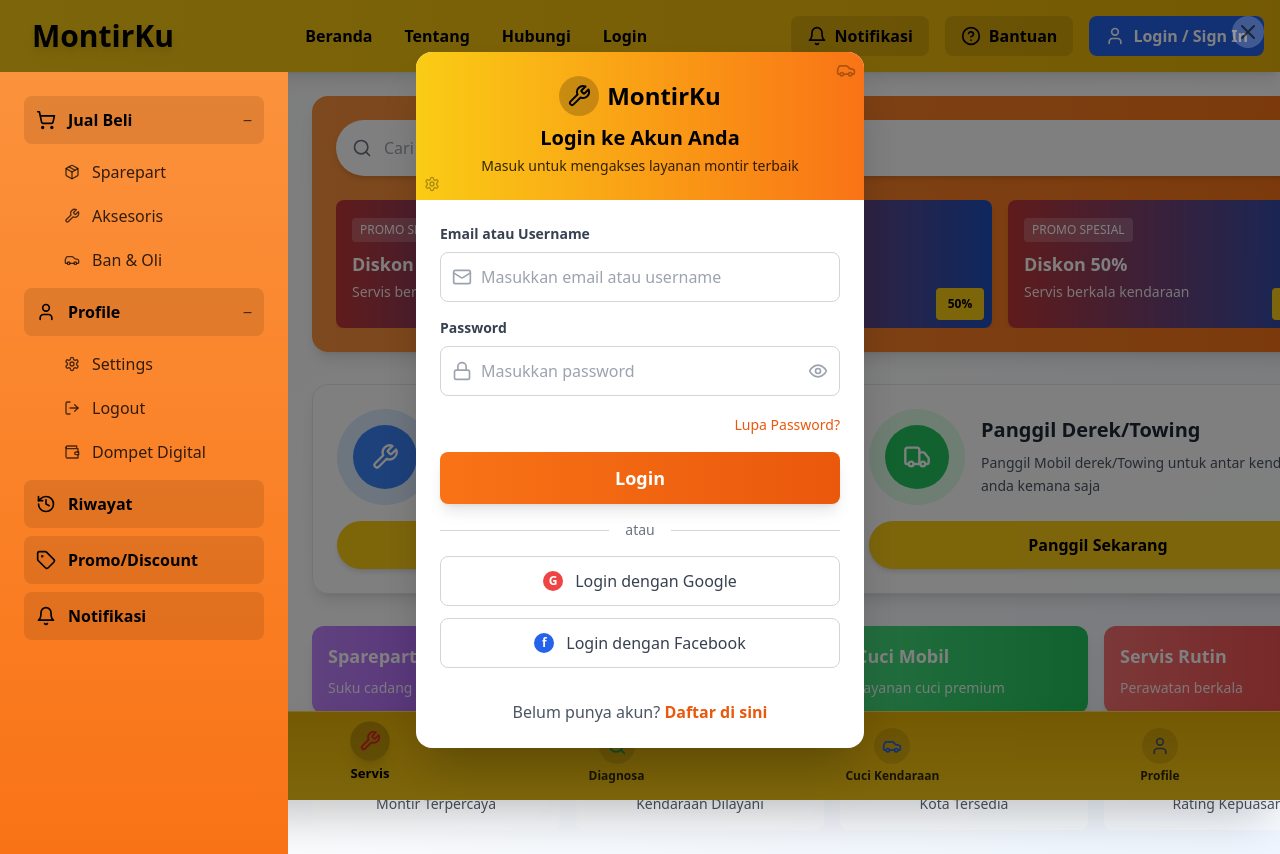
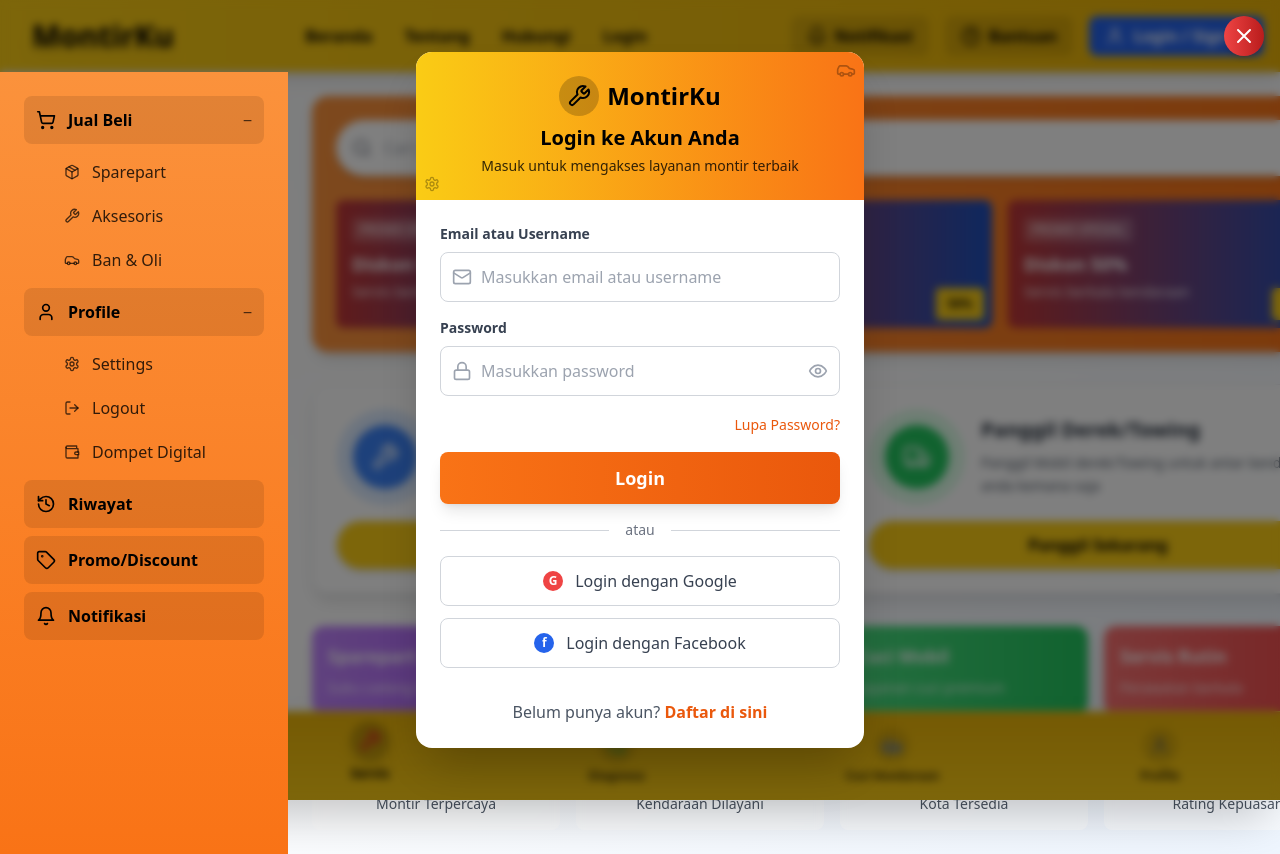
Before and after one commit to jojoE2412/Web_Montirku, a React (Vite) app: page / in a window 1280 px wide. Both pictures are taken after a click on the button "Login". Shown: the top 854 px of the page. Built offline with nearby package versions, Linux system fonts and the light colour scheme.

Commit message:
perubahan minor

```diff
--- a/src/components/LoginPage.tsx
+++ b/src/components/LoginPage.tsx
@@ -29,7 +29,7 @@ const LoginPage: React.FC<LoginPageProps> = ({ onClose, onSwitchToSignUp }) => {
   };
 
   return (
-    <div className="fixed inset-0 bg-black/50 z-50 flex items-center justify-center p-4">
+    <div className="fixed inset-0 bg-black/50 backdrop-blur-sm z-50 flex items-center justify-center p-4">
       <div className="bg-white rounded-2xl w-full max-w-md shadow-2xl overflow-hidden">
         {/* Header with automotive theme */}
         <div className="bg-gradient-to-r from-yellow-400 to-orange-500 p-6 relative overflow-hidden">
@@ -166,8 +166,7 @@ const LoginPage: React.FC<LoginPageProps> = ({ onClose, onSwitchToSignUp }) => {
                   className="text-orange-600 hover:text-orange-700 font-semibold"
                 >
                   Daftar di sini
-                </button>
-              </p>
+                </button>              </p>
             </div>
           </form>
         </div>
@@ -175,7 +174,7 @@ const LoginPage: React.FC<LoginPageProps> = ({ onClose, onSwitchToSignUp }) => {
         {/* Close Button */}
         <button
           onClick={onClose}
-          className="absolute top-4 right-4 text-black/60 hover:text-black/80 bg-white/20 rounded-full p-1"
+          className="absolute top-4 right-4 text-white hover:text-yellow-300 bg-gradient-to-r from-red-500 to-red-700 rounded-full p-2 shadow-md hover:scale-105 transition-transform duration-200"
         >
           <svg className="w-6 h-6" fill="none" stroke="currentColor" viewBox="0 0 24 24">
             <path strokeLinecap="round" strokeLinejoin="round" strokeWidth={2} d="M6 18L18 6M6 6l12 12" />
--- a/src/components/SignUpPage.tsx
+++ b/src/components/SignUpPage.tsx
@@ -39,7 +39,7 @@ const SignUpPage: React.FC<SignUpPageProps> = ({ onClose, onSwitchToLogin }) =>
   };
 
   return (
-    <div className="fixed inset-0 bg-black/50 z-50 flex items-center justify-center p-4">
+    <div className="fixed inset-0 bg-black/50 backdrop-blur-sm z-50 flex items-center justify-center p-4">
       <div className="bg-white rounded-2xl w-full max-w-md shadow-2xl overflow-hidden max-h-[90vh] overflow-y-auto">
         {/* Header with automotive theme */}
         <div className="bg-gradient-to-r from-yellow-400 to-orange-500 p-6 relative overflow-hidden">
@@ -249,7 +249,7 @@ const SignUpPage: React.FC<SignUpPageProps> = ({ onClose, onSwitchToLogin }) =>
         {/* Close Button */}
         <button
           onClick={onClose}
-          className="absolute top-4 right-4 text-black/60 hover:text-black/80 bg-white/20 rounded-full p-1"
+          className="absolute top-4 right-4 text-white hover:text-yellow-300 bg-gradient-to-r from-red-500 to-red-700 rounded-full p-2 shadow-md hover:scale-105 transition-transform duration-200"
         >
           <svg className="w-6 h-6" fill="none" stroke="currentColor" viewBox="0 0 24 24">
             <path strokeLinecap="round" strokeLinejoin="round" strokeWidth={2} d="M6 18L18 6M6 6l12 12" />
```
